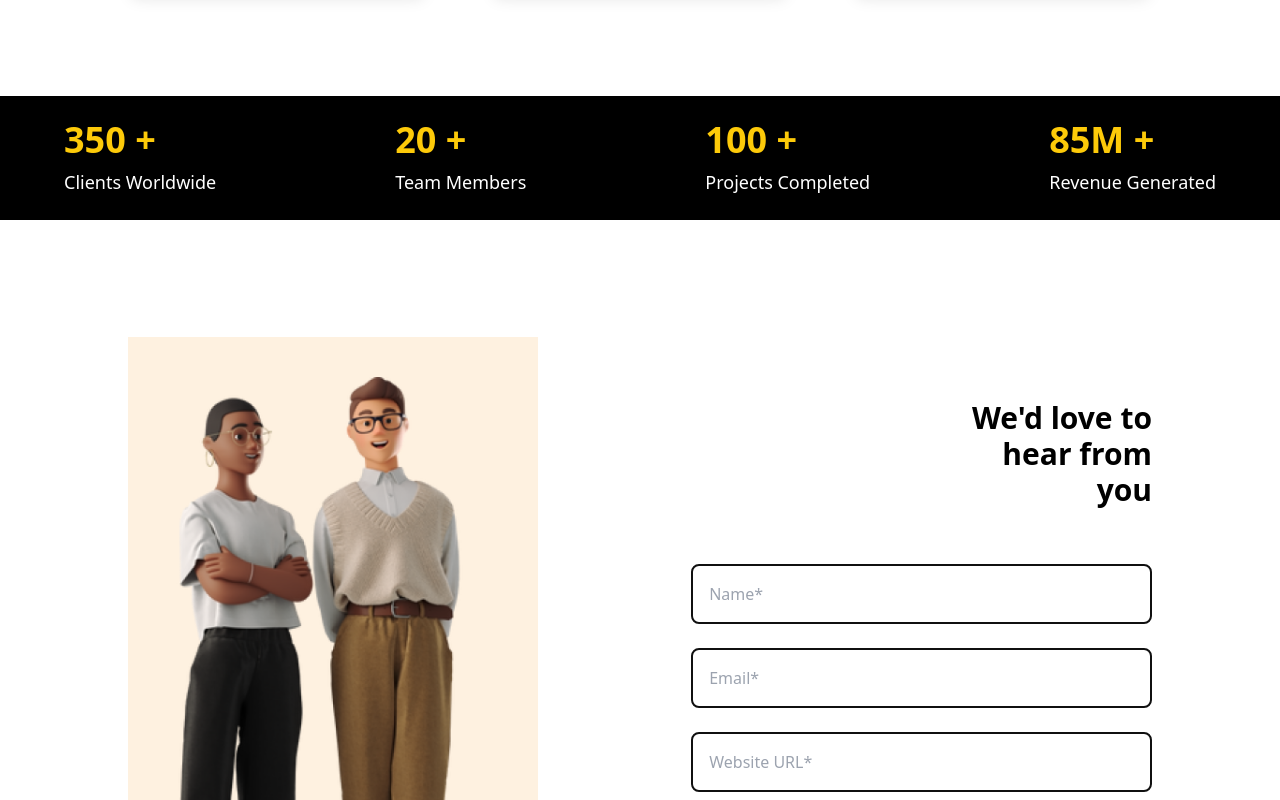
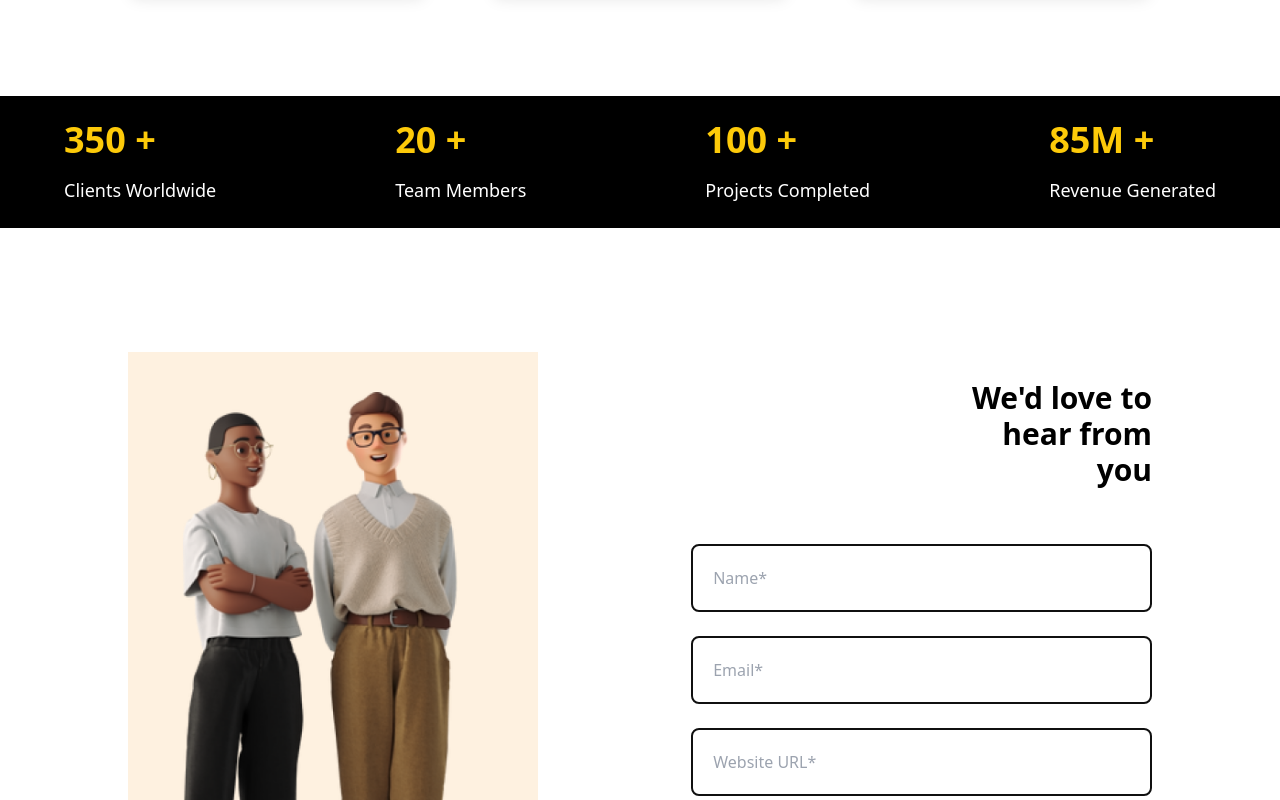
Before and after one commit to oreoluwa212/hand, a React (Vite) app: page / in a window 1280 px wide. Shown: the part 2320-3120 px from the top of the page. Built offline with nearby package versions, Linux system fonts and the light colour scheme.

Commit message:
fix: Contact form height increased

```diff
--- a/src/components/ContactForm.jsx
+++ b/src/components/ContactForm.jsx
@@ -64,7 +64,7 @@ const ContactForm = () => {
       className="flex flex-col gap-4 w-full justify-end items-end"
     >
       <ToastContainer />
-      <div className="lgss:w-[40%] flex justify-end items-end text-center lgss:text-right">
+      <div className="lgss:w-[45%] flex justify-end items-end text-center lgss:text-right">
         <HeaderText h1={"We'd love to hear from you"} />
       </div>
       <div className="flex flex-col gap-6 w-full">
--- a/src/components/ReviewsSection.jsx
+++ b/src/components/ReviewsSection.jsx
@@ -2,11 +2,11 @@ import React, { useState, useEffect } from "react";
 
 function ReviewsText({ h1, p }) {
   return (
-    <div className="flex flex-col gap-2">
+    <div className="flex flex-col gap-4">
       <h1 className="text-yellowBg md:text-4xl text-lg font-bold">
         {h1} <span className="counter"></span>
       </h1>
-      <p className="text-white text-sm md:text-lg">{p}</p>
+      <p className="text-white text-sm md:text-lg font-medium">{p}</p>
     </div>
   );
 }
--- a/src/components/SendProposalSection.jsx
+++ b/src/components/SendProposalSection.jsx
@@ -6,7 +6,7 @@ function SendProposalSection() {
   return (
     <div className="px-[10%] my-10 py-10 w-full flex justify-between items-center h-screen">
       <div className="h-fit lgss:w-[40%] w-full bg-pinkBg hidden lgss:flex justify-center items-center py-10 px-7">
-        <img className="h-auto" src={twoPeople} alt="Proposal Image" />
+        <img className="h-[600px]" src={twoPeople} alt="Proposal Image" />
       </div>
       <div className="lgss:w-[45%] w-full h-full flex justify-center items-center">
         <ContactForm />
--- a/src/components/inputComponents/InputField.jsx
+++ b/src/components/inputComponents/InputField.jsx
@@ -17,7 +17,7 @@ const InputField = ({
         placeholder={placeholder}
         value={value}
         onChange={onChange}
-        className={`p-4 border ${
+        className={`p-5 border ${
           error ? "border-red-500" : "border-[#101010] border-[2px]"
         } outline-none rounded-lg w-full`}
         required={required}
--- a/src/components/inputComponents/TextareaField.jsx
+++ b/src/components/inputComponents/TextareaField.jsx
@@ -17,7 +17,7 @@ const TextareaField = ({
         onChange={onChange}
         className={`p-4 border ${
           error ? "border-red-500" : "border-[#101010] border-[2px]"
-        } outline-none rounded-lg w-full h-32`}
+        } outline-none rounded-lg w-full h-40`}
         required={required}
       />
       {error && <span className="text-red-500 text-sm">{error}</span>}
```
